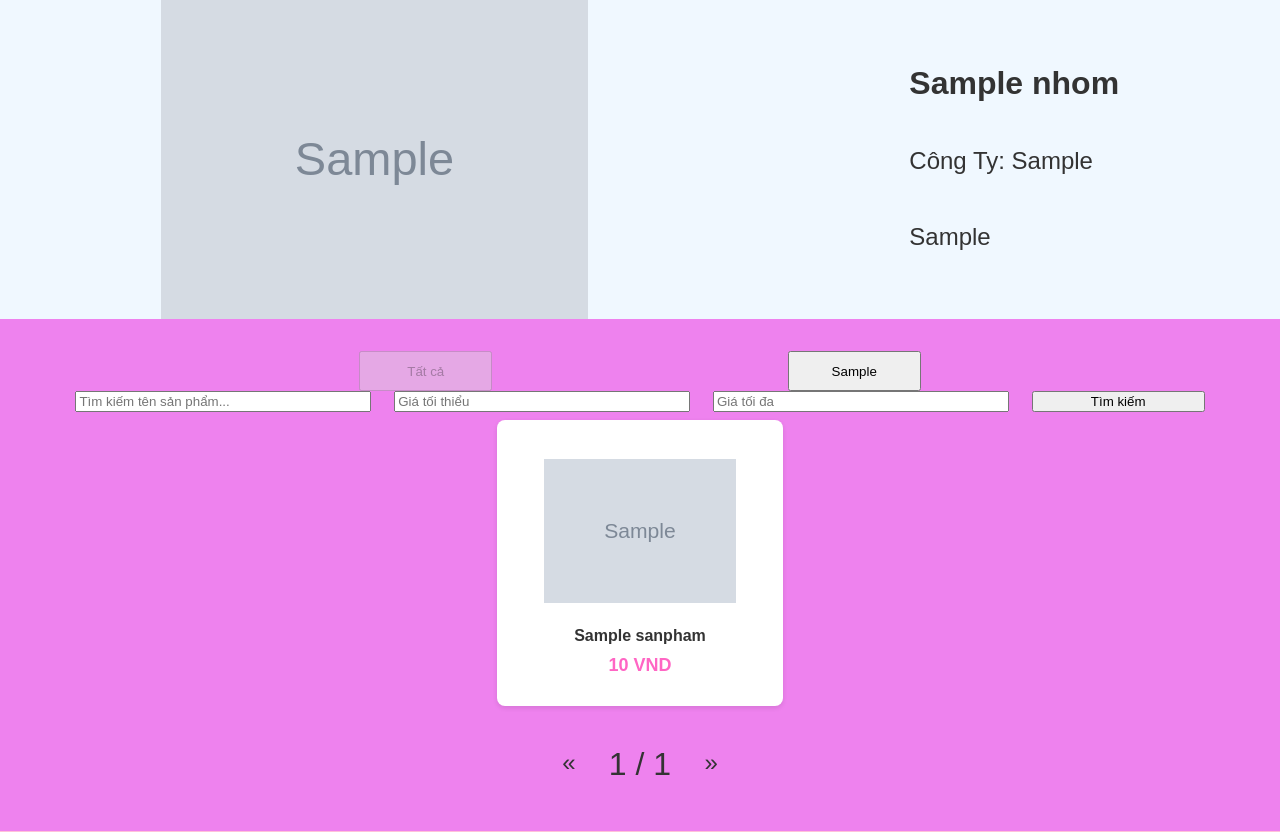
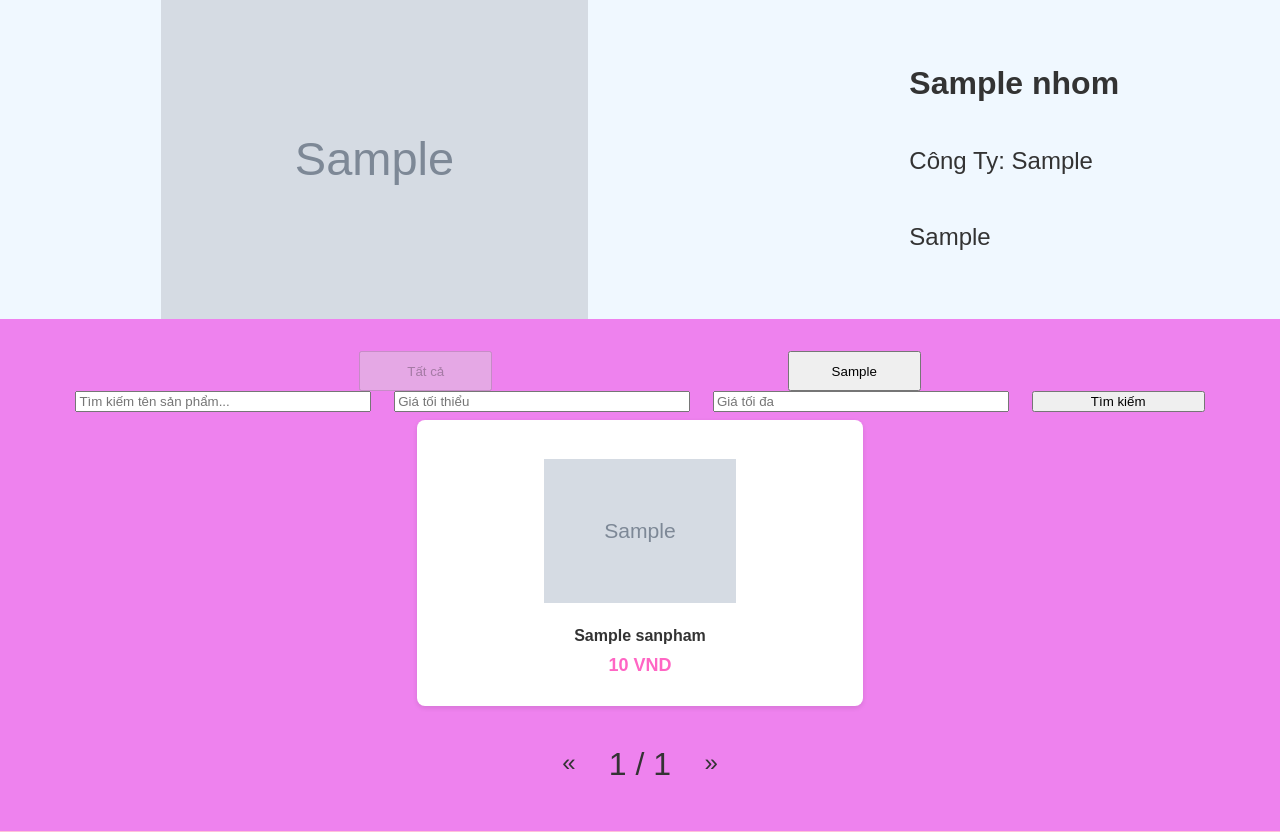
Before and after one commit to TuiLaZit/web2, a PHP site: page /pages/group.php?idgrp=1 in a window 1280 px wide. Shown: the part 97-929 px from the top of the page. Run offline with PHP 8.4, Linux system fonts and the light colour scheme; the visitor is signed in with stand-in values (Sample User, id 1); tables that the repository leaves empty hold one stand-in row (values such as "Sample post"); grey boxes marked "Sample" are stand-in pictures.

Commit message:
Update group.css

```diff
--- a/css/group.css
+++ b/css/group.css
@@ -58,7 +58,7 @@
 }
 
 .product-item{
-    width: 16em;
+    width: 26em;
     height: 16em;
     margin: 0.5em;
 }
```
